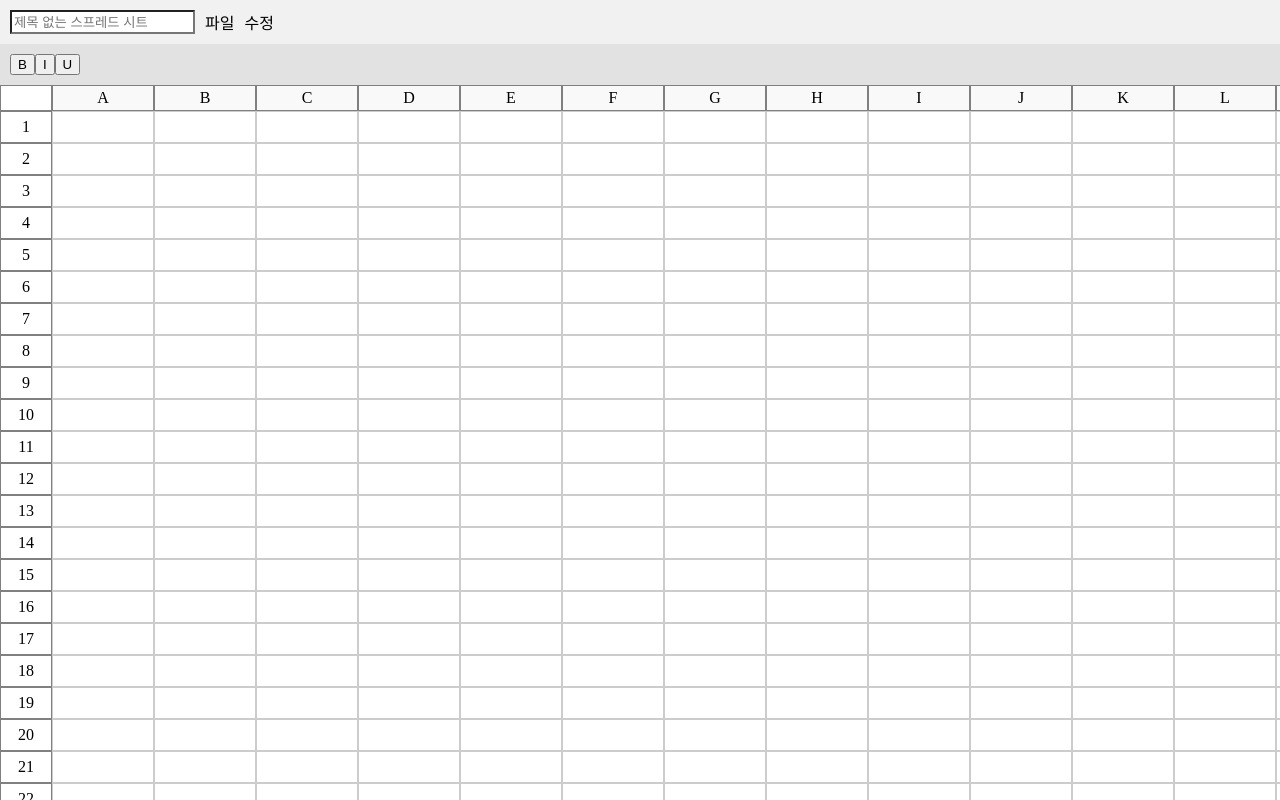
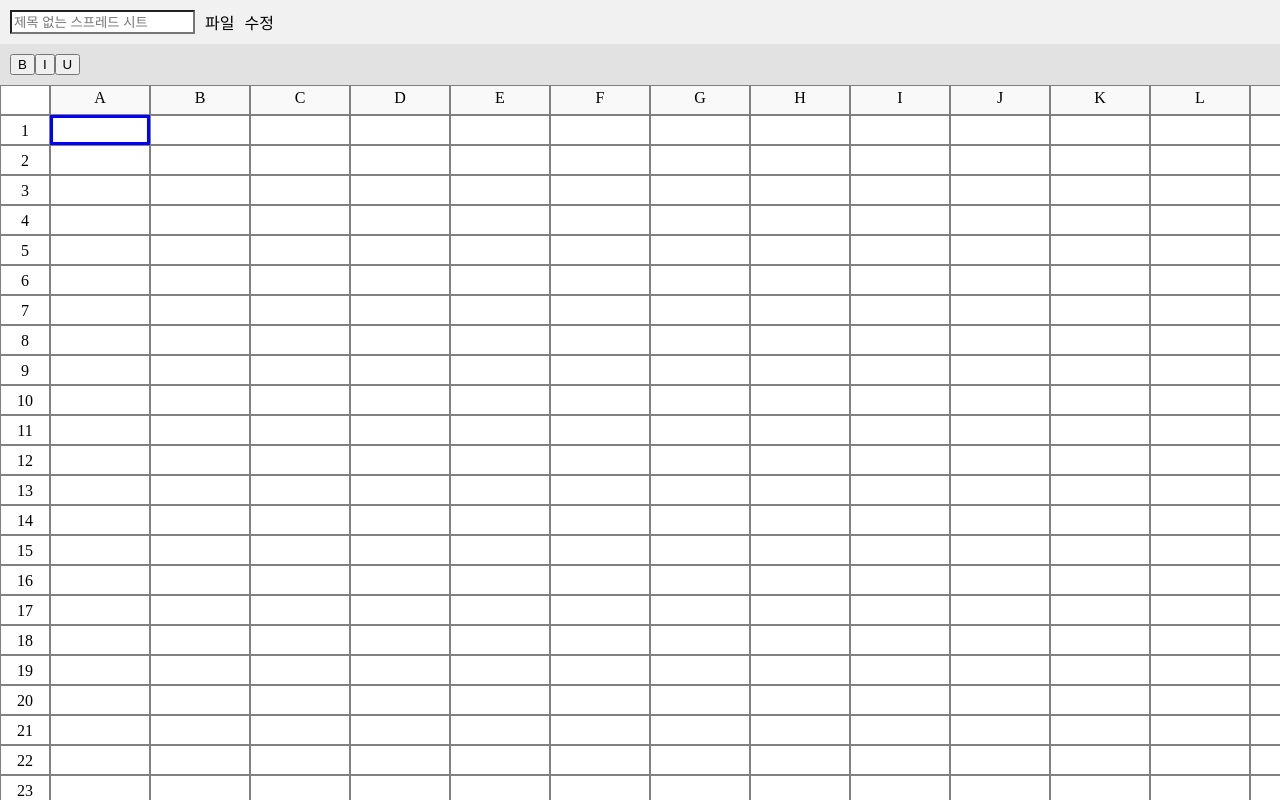
Before and after one commit to LireEruel/react-spreadsheet, a React (Vite) app: page / in a window 1280 px wide. Built offline with nearby package versions, Linux system fonts and the light colour scheme.

Commit message:
Feat: Cell 선택 및 편집 모드 전환 기능 추가

```diff
--- a/package.json
+++ b/package.json
@@ -13,7 +13,8 @@
   "dependencies": {
     "react": "^18.3.1",
     "react-dom": "^18.3.1",
-    "styled-components": "^6.1.11"
+    "styled-components": "^6.1.11",
+    "zustand": "^4.5.4"
   },
   "devDependencies": {
     "@types/react": "^18.3.3",
--- a/src/components/sheetarea/Cell.tsx
+++ b/src/components/sheetarea/Cell.tsx
@@ -1,15 +1,46 @@
-import { useState } from "react";
-import { CellContainer } from "./SheetAreaStyles";
-const Cell = () => {
+import { useState, useCallback, memo } from "react";
+import { EditingCell, CellContainer } from "./SheetAreaStyles";
+
+type CellProps = {
+  x: string;
+  y: number;
+  selected: boolean;
+  isEditing: boolean;
+  selectCell: (key: string) => void;
+  setIsEditing: (value: boolean) => void;
+};
+
+export const Cell = memo(
+  ({ x, y, selected, isEditing, selectCell, setIsEditing }: CellProps) => {
     const [value, setValue] = useState("");
+    const onClickCell = useCallback(() => {
+      selectCell(`${x}${y}`);
+    }, [selectCell, x, y]);
+    const onDoubleClickCell = useCallback(() => {
+      selectCell(`${x}${y}`);
+      setIsEditing(true);
+    }, [selectCell, setIsEditing, x, y]);
 
+    if (isEditing) {
       return (
-    <CellContainer
+        <EditingCell
           type="text"
           value={value}
           onChange={(e) => setValue(e.target.value)}
         />
       );
-};
+    } else {
+      return (
+        <CellContainer
+          selected={selected}
+          onClick={onClickCell}
+          onDoubleClick={onDoubleClickCell}
+        >
+          {value}
+        </CellContainer>
+      );
+    }
+  }
+);
 
 export default Cell;
--- a/src/components/sheetarea/SheetArea.tsx
+++ b/src/components/sheetarea/SheetArea.tsx
@@ -7,15 +7,34 @@ import {
   RowContainer,
   Row,
 } from "./SheetAreaStyles";
+import { memo, useCallback, useState } from "react";
 
 const SheetArea = () => {
   const rows = Array.from({ length: 100 }, (_, i) => i + 1);
   const columns = Array.from({ length: 26 }, (_, i) =>
     String.fromCharCode(65 + i)
   );
+  const [selectedCell, setSelectedCell] = useState<string>("A1");
+  const [isEditing, setIsEditing] = useState(false);
+
+  const handleKeyDown = useCallback((event: React.KeyboardEvent) => {
+    const { key, ctrlKey, altKey, metaKey } = event;
+    // 예외 키 필터링
+    const isSpecialKey =
+      ctrlKey || altKey || metaKey || (key >= "F1" && key <= "F12");
+
+    if (!isSpecialKey) {
+      setIsEditing(true);
+    }
+  }, []);
+
+  const onSelectCell = useCallback((key: string) => {
+    setSelectedCell(key);
+    setIsEditing(false);
+  }, []);
 
   return (
-    <SheetAreaContainer>
+    <SheetAreaContainer tabIndex={0} onKeyDown={(e) => handleKeyDown(e)}>
       <ColumnHeaderContainer>
         <ColumnHeader columns={columns} />
       </ColumnHeaderContainer>
@@ -24,7 +43,15 @@ const SheetArea = () => {
           <Row key={row}>
             <RowHeader row={row} />
             {columns.map((col) => (
-              <Cell key={`${col}${row}`} />
+              <MemoizedCell
+                key={`${col}${row}`}
+                x={col}
+                y={row}
+                selected={selectedCell === `${col}${row}`}
+                isEditing={selectedCell === `${col}${row}` && isEditing}
+                selectCell={onSelectCell}
+                setIsEditing={(value: boolean) => setIsEditing(value)}
+              />
             ))}
           </Row>
         ))}
@@ -33,4 +60,6 @@ const SheetArea = () => {
   );
 };
 
+const MemoizedCell = memo(Cell);
+
 export default SheetArea;
--- a/src/components/sheetarea/SheetAreaStyles.ts
+++ b/src/components/sheetarea/SheetAreaStyles.ts
@@ -16,6 +16,7 @@ export const ColumnHeaderContainer = styled.div`
   background: white;
   z-index: 1;
   width: 100%;
+  box-sizing: border-box;
 `;
 
 export const RowContainer = styled.div`
@@ -29,6 +30,7 @@ export const Row = styled.div`
 
 export const RowHeaderContainer = styled.div`
   width: 50px;
+  height: 30px;
   background-color: #f9f9f9;
   text-align: center;
   line-height: 30px;
@@ -37,6 +39,7 @@ export const RowHeaderContainer = styled.div`
   background: white;
   flex-shrink: 0;
   border: 1px solid gray;
+  box-sizing: border-box;
 `;
 
 export const ColumnHeaderItem = styled.div`
@@ -46,12 +49,31 @@ export const ColumnHeaderItem = styled.div`
   flex-shrink: 0; /* Flex 아이템이 축소되지 않도록 설정 */
   border: 1px solid gray;
   padding: 3px 0;
+  box-sizing: border-box;
 `;
 
-export const CellContainer = styled.input`
+export const EditingCell = styled.input`
   width: 100px;
   height: 30px;
-  border: 1px solid #ccc;
+  border: 3px solid darkblue;
   flex-shrink: 0; /* Flex 아이템이 축소되지 않도록 설정 */
   padding: 0;
+  &:focus {
+    outline: none; /* 기본 outline 제거 */
+  }
+  box-sizing: border-box;
 `;
+
+type CellContainerProps = {
+  selected: boolean;
+};
+
+export const CellContainer = styled.div<CellContainerProps>`
+  width: 100px;
+  height: 30px;
+  border: ${(props) => (props.selected ? "3px" : "1px")} solid
+    ${(props) => (props.selected ? "blue" : "gray")};
+  flex-shrink: 0; /* Flex 아이템이 축소되지 않도록 설정 */
+  padding: 0;
+  box-sizing: border-box;
+`;
```
Also changed, not shown: src/store/cellStore.ts (added, +18 -0 lines), 1 other file (tests, documents, lock files or other folders). Lines whose indentation alone changed are shown as unchanged.
